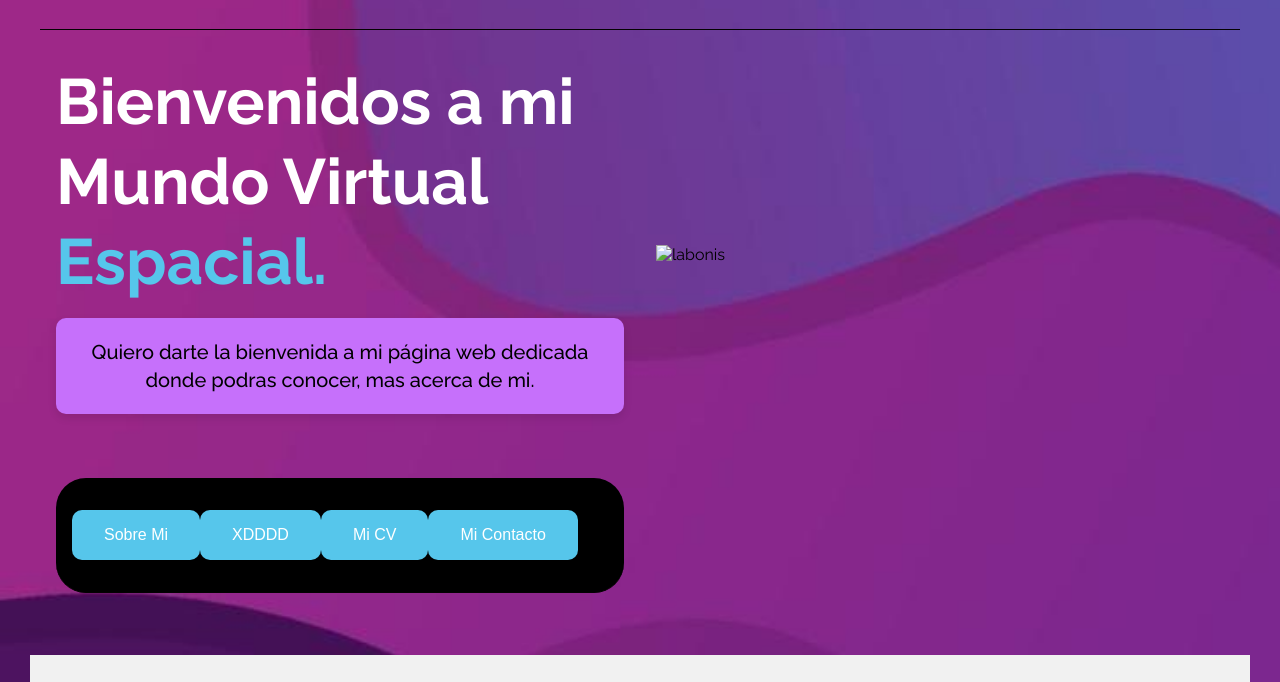
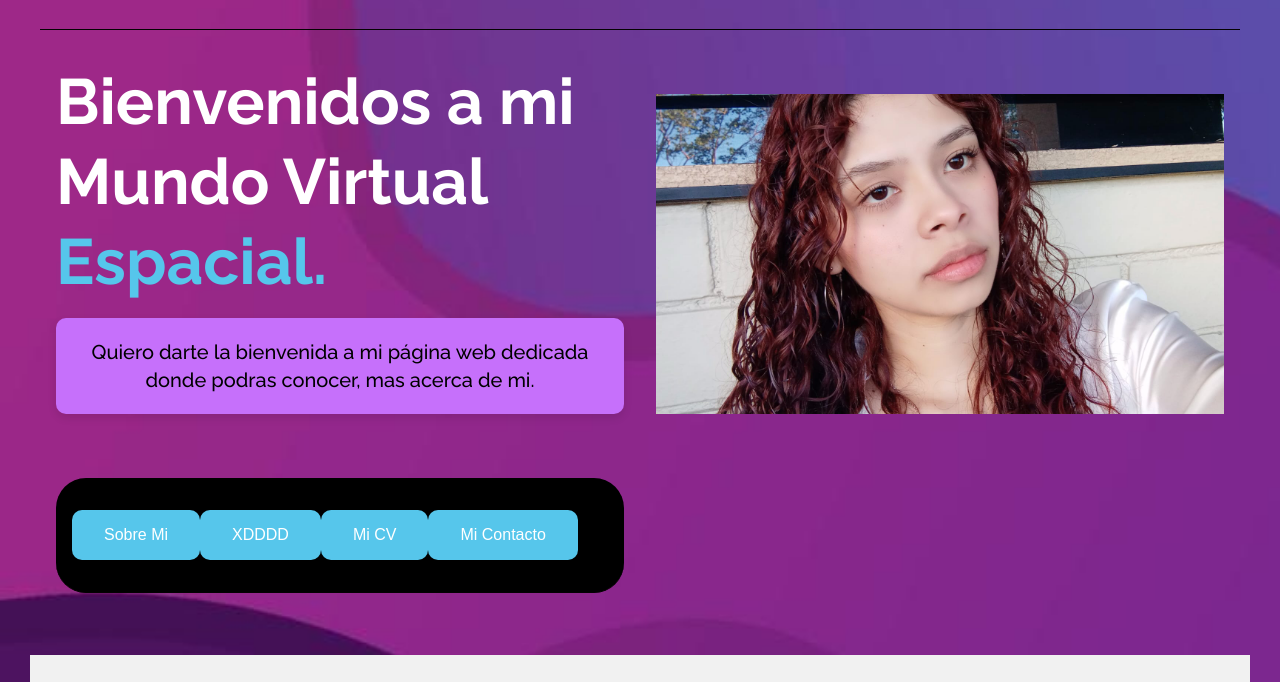
Before and after one commit to adribatres/adribatres.github.io, a plain HTML site: page index.html in a window 1280 px wide. Shown: the part 76-758 px from the top of the page. Drawn offline with nearby package versions, Linux system fonts and the light colour scheme.

Commit message:
initial commit

```diff
--- a/index.html
+++ b/index.html
@@ -38,7 +38,7 @@
     </nav>
     <header class="header__container">
       <div class="header__image">
-        <img src=".labonis.jpeg" alt="labonis"/>
+        <img src="./assets/labonis.jpeg" alt="labonis"/>
       </div>
       <div class="header__content">
         <h1>Bienvenidos a mi Mundo Virtual <span>Espacial.</span></h1>
--- a/styles.css
+++ b/styles.css
@@ -27,7 +27,7 @@ a {
 body {
   font-family: "Raleway", sans-serif;
 
-  background-image: url('fondo.jpg');
+  background-image: url('./assets/fondo.jpg');
   background-repeat: no-repeat; /* evita que la imagen se repita */
   background-size: cover; /* ajusta la imagen para que cubra todo el fondo */
 }
```
Also changed, not shown: assets/fondo.jpg (added), assets/labonis.jpeg (added).
